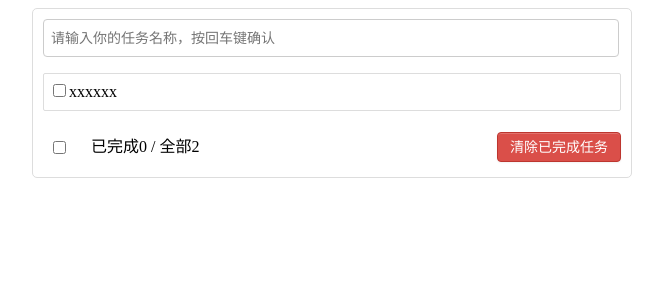
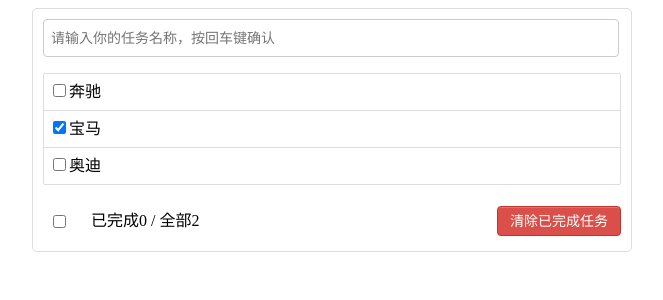
Before and after one commit to GHwhisper/Vue3_Study, a Vue app: page / in a window 1280 px wide. Shown: the top 300 px of the page, without its empty margins (308-971 px from the left). Built offline with nearby package versions, Linux system fonts and the light colour scheme.

Commit message:
todoList遍历数据并展示

```diff
--- a/src/App.vue
+++ b/src/App.vue
@@ -2,17 +2,19 @@
   <div class="todo-container">
     <div class="todo-wrap">
       <Header></Header>
-      <List></List>
+      <List :todos="todos"></List>
       <Footer></Footer>
     </div>
   </div>
 </template>
 
 <script lang="ts">
-import { defineComponent } from 'vue'
+import { defineComponent, reactive, toRefs } from 'vue'
 import Header from '@/components/Header.vue'
 import List from '@/components/List.vue'
 import Footer from '@/components/Footer.vue'
+// 引入接口
+import { Todo } from '@/types/todo'
 
 export default defineComponent({
   name: 'App',
@@ -20,6 +22,19 @@
     Header,
     List,
     Footer,
+  },
+  setup() {
+    const state = reactive<{ todos: Todo[] }>({
+      todos: [
+        {id: 1, title: '奔驰', isCompleted: false},
+        {id: 2, title: '宝马', isCompleted: true},
+        {id: 3, title: '奥迪', isCompleted: false},
+      ]
+    })
+
+    return {
+      ...toRefs(state)
+    }
   }
 })
 </script>
--- a/src/components/Item.vue
+++ b/src/components/Item.vue
@@ -1,8 +1,8 @@
 <template>
   <li>
     <label>
-      <input type="checkbox" />
-      <span>xxxxxx</span>
+      <input type="checkbox" :checked="todo.isCompleted" />
+      <span>{{ todo.title }}</span>
     </label>
     <button class="btn btn-danger" style="display: none">删除</button>
   </li>
@@ -10,9 +10,13 @@
 
 <script lang="ts">
 import { defineComponent } from 'vue'
+import { Todo } from '@/types/todo'
 
 export default defineComponent({
   name: 'Item',
+  props: {
+    todo: Object as () => Todo // 函数返回的是 Todo 类型
+  }
 })
 </script>
 
--- a/src/components/List.vue
+++ b/src/components/List.vue
@@ -1,6 +1,6 @@
 <template>
   <ul class="todo-main">
-    <Item></Item>
+    <Item v-for="todo in todos" :key="todo.id" :todo="todo"></Item>
   </ul>
 </template>
 
@@ -12,7 +12,8 @@
   name: 'List',
   components: {
     Item,
-  }
+  },
+  props: ['todos']
 })
 </script>
 
--- /dev/null
+++ b/src/types/todo.ts
@@ -0,0 +1,6 @@
+// 定义一个接口，约束 state 的数据类型
+export interface Todo {
+  id: number,
+  title: string,
+  isCompleted: boolean
+}
```
